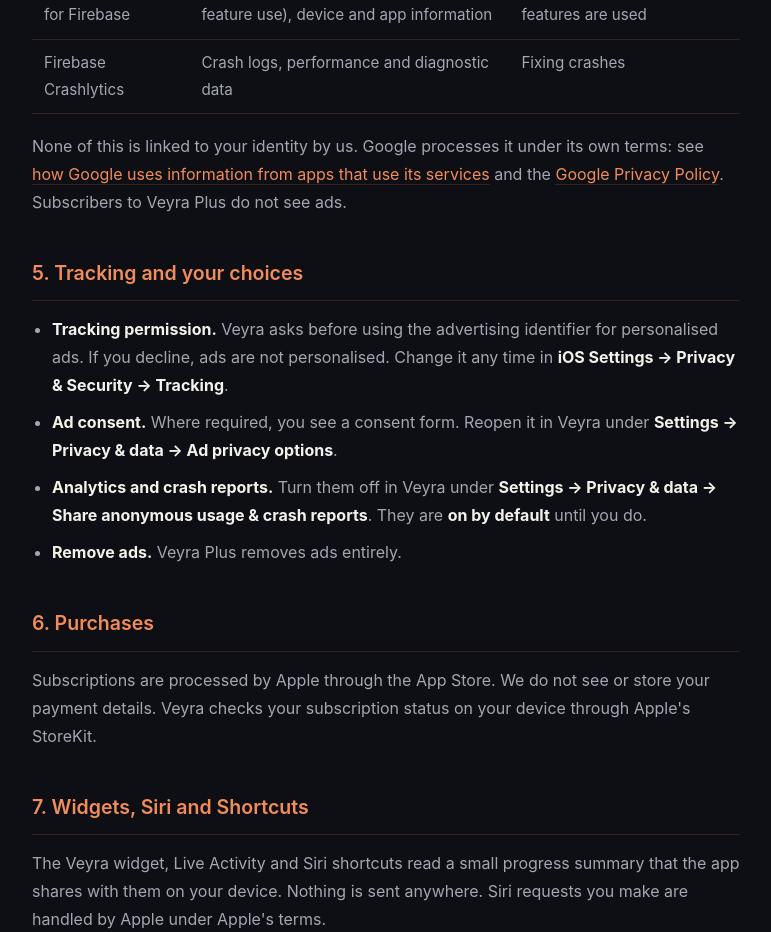
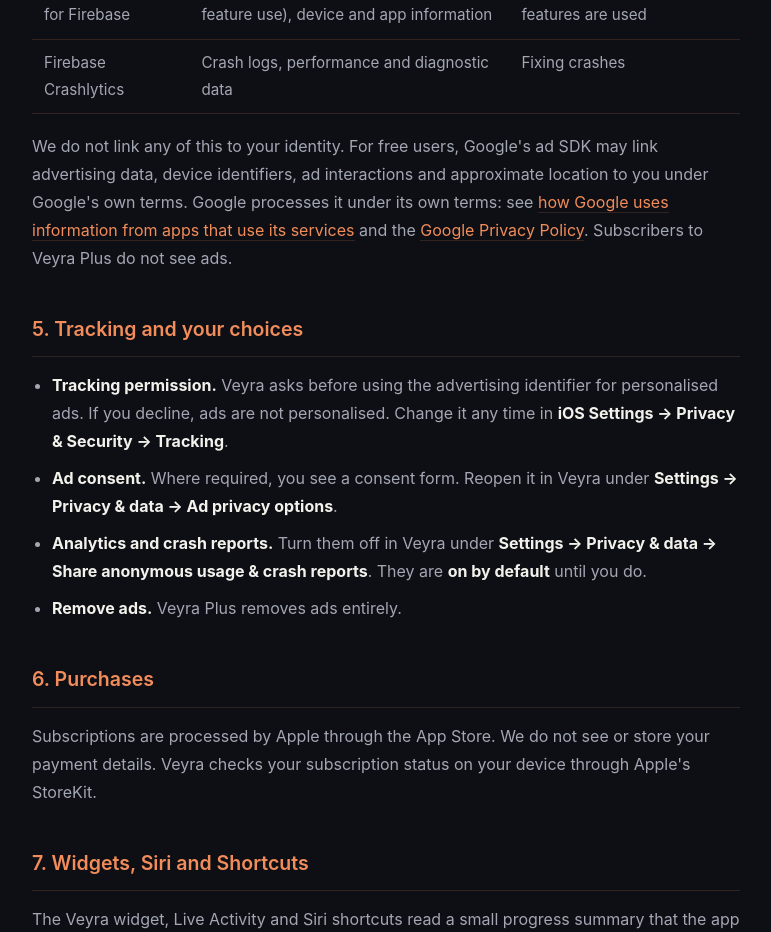
Before and after one commit to sSahad/app-sites, a plain HTML site: page veyra/privacy-policy.html in a window 1280 px wide. Shown: the part 2362-3294 px from the top of the page, without its empty margins (254-1025 px from the left). Drawn offline with Linux system fonts and the light colour scheme.

Commit message:
Veyra privacy policy: ad SDK data may be linked by Google

```diff
--- a/veyra/privacy-policy.html
+++ b/veyra/privacy-policy.html
@@ -96,7 +96,9 @@
           <td>Crash logs, performance and diagnostic data</td>
           <td>Fixing crashes</td></tr>
     </table>
-    <p>None of this is linked to your identity by us. Google processes it
+    <p>We do not link any of this to your identity. For free users, Google's
+    ad SDK may link advertising data, device identifiers, ad interactions and
+    approximate location to you under Google's own terms. Google processes it
     under its own terms: see
     <a href="https://policies.google.com/technologies/partner-sites" target="_blank" rel="noopener">how
     Google uses information from apps that use its services</a> and the
```
